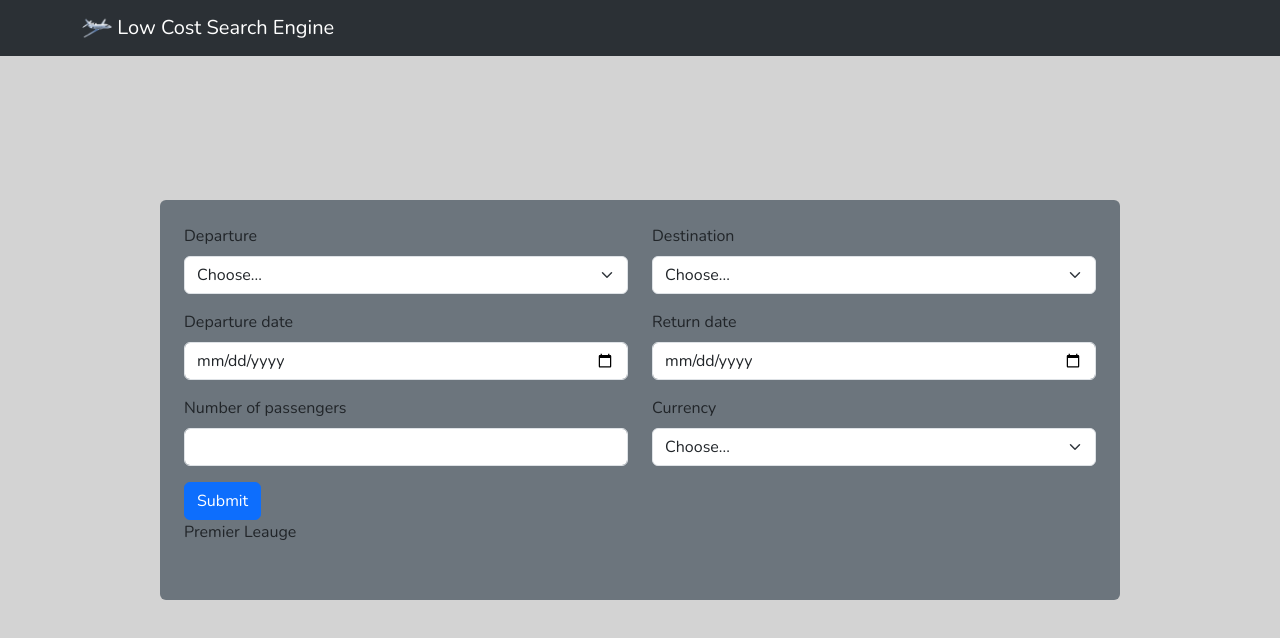
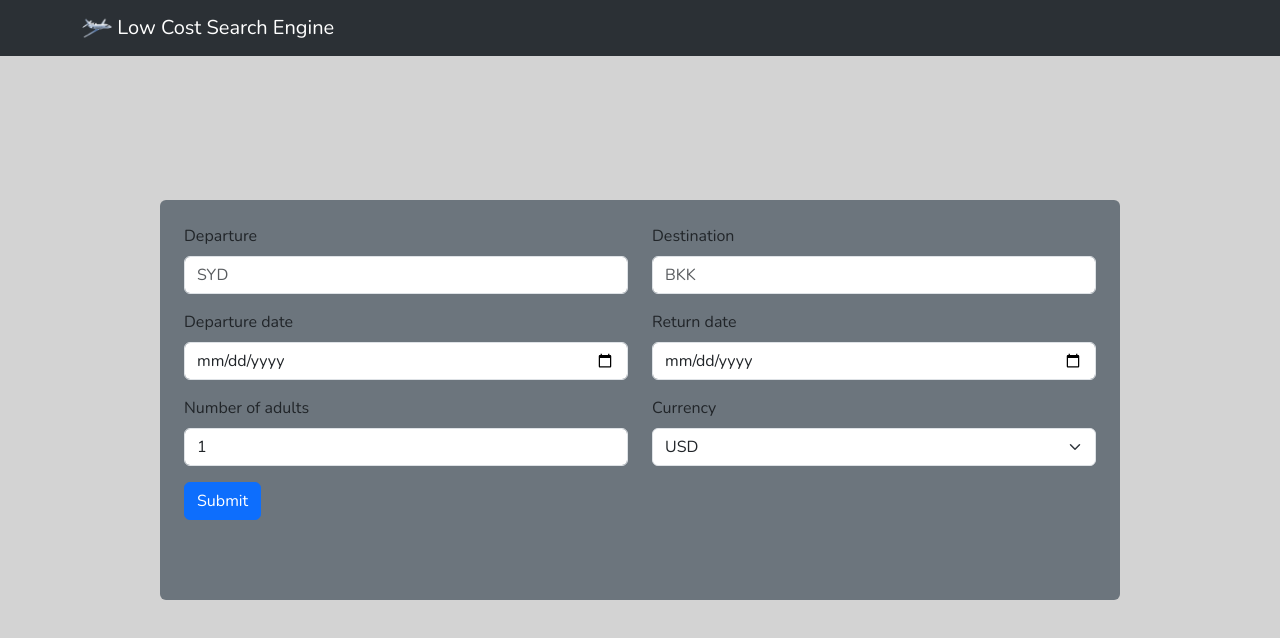
Before and after one commit to lnikol00/low-cost-search, a React (Create React App) app in the folder frontend/: page / in a window 1280 px wide. Shown: the top 638 px of the page. Built offline with nearby package versions, Linux system fonts and the light colour scheme.

Commit message:
adding axios and api calls

```diff
--- a/frontend/package.json
+++ b/frontend/package.json
@@ -6,6 +6,7 @@
     "@testing-library/jest-dom": "^5.17.0",
     "@testing-library/react": "^13.4.0",
     "@testing-library/user-event": "^13.5.0",
+    "axios": "^1.6.7",
     "bootstrap": "^5.3.2",
     "react": "^18.2.0",
     "react-bootstrap": "^2.10.1",
--- a/frontend/src/App.js
+++ b/frontend/src/App.js
@@ -1,23 +1,87 @@
 import "./assets/global.css";
-import { BrowserRouter as Router, Routes, Route } from 'react-router-dom';
-import Header from "./components/Header";
+import { Routes, Route, useNavigate } from 'react-router-dom';
 import Input from "./components/Input";
 import Tables from "./components/Tables";
 import 'bootstrap/dist/css/bootstrap.min.css';
+import { useState } from "react";
+import axios from "./api/axios";
+import Layout from "./context/Layout";
 
 function App() {
+
+  // Input
+  const [departureAirport, setDepartureAirport] = useState("");
+  const [arrivalAirport, setArrivalAirport] = useState("");
+  const [departureDate, setDepartureDate] = useState("");
+  const [returnDate, setReturnDate] = useState("");
+  const [currency, setCurrency] = useState(0);
+  const [passengers, setPassengers] = useState(1);
+
+  // Table
+  const [flights, setFlights] = useState([]);
+  const [errMsg, setErrMsg] = useState(null);
+
+  const navigate = useNavigate();
+
+  const flightSearch = async (e) => {
+    e.preventDefault();
+    try {
+      const search = await axios.post(
+        `/api/Amadeus/async`,
+        { departureAirport, arrivalAirport, departureDate, currency, passengers },
+        {
+          headers: {
+            "Content-Type": "application/json",
+            "Accept": "application/json",
+          },
+        }
+      )
+      setFlights(search.data);
+      console.log(search.data);
+      navigate("/searches");
+    } catch (error) {
+      if (error.response.status === 400) {
+        setErrMsg("Wrong input data!")
+      }
+      else if (error.response?.status === 404) {
+        setErrMsg(`${error.response.data}`)
+      }
+    }
+  }
+
   return (
-    <div className="App">
-      <Router>
-        <Header />
-        <div className="main-container">
-          <Routes>
-            <Route index element={<Input />} />
-            <Route path="test" element={<Tables />} />
-          </Routes>
-        </div>
-      </Router>
-    </div>
+    <Routes>
+      <Route path="/" element={<Layout />}>
+        <Route index element=
+          {
+            <Input
+              departureAirport={departureAirport}
+              setDepartureAirport={setDepartureAirport}
+              arrivalAirport={arrivalAirport}
+              setArrivalAirport={setArrivalAirport}
+              departureDate={departureDate}
+              setDepartureDate={setDepartureDate}
+              // returnDate={returnDate}
+              // setReturnDate={setReturnDate}
+              currency={currency}
+              setCurrency={setCurrency}
+              passengers={passengers}
+              setPassengers={setPassengers}
+              flightSearch={flightSearch}
+              errMsg={errMsg}
+            />
+          }
+        />
+        <Route path="searches" element=
+          {
+            <Tables
+              flights={flights}
+              errMsg={errMsg}
+            />
+          }
+        />
+      </Route>
+    </Routes>
   );
 }
 
--- /dev/null
+++ b/frontend/src/api/axios.js
@@ -0,0 +1,5 @@
+import axios from "axios";
+
+export default axios.create({
+    baseURL: "http://localhost:29216"
+})
--- /dev/null
+++ b/frontend/src/assets/tables.module.css
@@ -0,0 +1,12 @@
+.errmsg {
+    background-color: lightpink;
+    color: firebrick;
+    font-weight: bold;
+    padding: 0.5rem;
+    margin-bottom: 0.5rem;
+}
+
+.offscreen {
+    position: absolute;
+    left: -9999px;
+}
--- a/frontend/src/components/Input.js
+++ b/frontend/src/components/Input.js
@@ -1,65 +1,110 @@
-import React from 'react'
+import React, { useRef } from 'react'
 import Button from 'react-bootstrap/Button';
 import Col from 'react-bootstrap/Col';
 import Form from 'react-bootstrap/Form';
 import Row from 'react-bootstrap/Row';
-import Nav from 'react-bootstrap/Nav';
+import styles from "../assets/tables.module.css"
 
-function Input() {
+function Input(
+    {
+        departureAirport,
+        setDepartureAirport,
+        arrivalAirport,
+        setArrivalAirport,
+        departureDate,
+        setDepartureDate,
+        returnDate,
+        setReturnDate,
+        currency,
+        setCurrency,
+        passengers,
+        setPassengers,
+        flightSearch,
+        errMsg
+    }) {
+
+    const errRef = useRef();
+
     return (
-        <Form className='p-4 rounded bg-secondary f-flex align-items-center justify-content-center position-absolute top-50 start-50 translate-middle w-75 h-50'>
+        <>
+            <p ref={errRef} className={errMsg ? `${styles.errmsg}` : `${styles.offscreen}`} aria-live="assertive">
+                {errMsg}
+            </p>
+            <Form onSubmit={flightSearch} className='p-4 rounded bg-secondary f-flex align-items-center justify-content-center position-absolute top-50 start-50 translate-middle w-75 h-50'>
                 <Row className="mb-3">
-                <Form.Group as={Col} controlId="formGridEmail">
+                    <Form.Group as={Col} controlId="formGridDepartureAirport">
                         <Form.Label>Departure</Form.Label>
-                    <Form.Select defaultValue="Choose...">
-                        <option>Choose...</option>
-                        <option>...</option>
-                    </Form.Select>
+                        <Form.Control
+                            type='text'
+                            placeholder="SYD"
+                            value={departureAirport}
+                            onChange={(e) => setDepartureAirport(e.target.value)}
+                            required
+                        />
                     </Form.Group>
 
-                <Form.Group as={Col} controlId="formGridPassword">
+                    <Form.Group as={Col} controlId="formGridArivalAirport">
                         <Form.Label>Destination</Form.Label>
-                    <Form.Select defaultValue="Choose...">
-                        <option>Choose...</option>
-                        <option>...</option>
-                    </Form.Select>
+                        <Form.Control
+                            type='text'
+                            placeholder="BKK"
+                            value={arrivalAirport}
+                            onChange={(e) => setArrivalAirport(e.target.value)}
+                            required
+                        />
                     </Form.Group>
                 </Row>
 
                 <Row className='mb-3'>
-                <Form.Group as={Col} controlId="formGridAddress1">
+                    <Form.Group as={Col} controlId="formGridDepartureDate">
                         <Form.Label>Departure date</Form.Label>
-                    <Form.Control type='date' placeholder="1234 Main St" />
+                        <Form.Control
+                            type='date'
+                            value={departureDate}
+                            onChange={(e) => setDepartureDate(e.target.value)}
+                        />
                     </Form.Group>
 
-                <Form.Group as={Col} controlId="formGridAddress2">
+                    <Form.Group as={Col} controlId="formGridArrivalDate">
                         <Form.Label>Return date</Form.Label>
-                    <Form.Control type="date" placeholder="Apartment, studio, or floor" />
+                        <Form.Control
+                            type="date"
+                            value={returnDate}
+                            onChange={(e) => setReturnDate(e.target.value)}
+                        />
                     </Form.Group>
                 </Row>
 
 
                 <Row className="mb-3">
-                <Form.Group as={Col} controlId="formGridCity">
-                    <Form.Label>Number of passengers</Form.Label>
-                    <Form.Control type='number' />
+                    <Form.Group as={Col} controlId="formGridPassengers">
+                        <Form.Label>Number of adults</Form.Label>
+                        <Form.Control
+                            type='number'
+                            value={passengers}
+                            onChange={(e) => setPassengers(e.target.value)}
+                            required
+                        />
                     </Form.Group>
 
-                <Form.Group as={Col} controlId="formGridState">
+                    <Form.Group as={Col} controlId="formGridCurrency">
                         <Form.Label>Currency</Form.Label>
-                    <Form.Select defaultValue="Choose...">
-                        <option>Choose...</option>
-                        <option>...</option>
+                        <Form.Select
+                            value={currency}
+                            onChange={(e) => setCurrency(e.target.value)}
+                            required
+                        >
+                            <option value={0}>USD</option>
+                            <option value={1}>EUR</option>
+                            <option value={2}>HRK</option>
                         </Form.Select>
                     </Form.Group>
                 </Row>
-            <Button variant="primary" type="submit">
+                <Button type='submit'>
                     Submit
                 </Button>
-            <Nav.Item>
-                <Nav.Link eventKey="link-1" href={`/test`}>Premier Leauge</Nav.Link>
-            </Nav.Item>
             </Form>
+        </>
     )
 }
 
--- /dev/null
+++ b/frontend/src/context/Layout.js
@@ -0,0 +1,15 @@
+import { Outlet } from "react-router-dom";
+import Header from "../components/Header";
+
+const Layout = () => {
+    return (
+        <main className="App" >
+            <Header />
+            <div className='main-container'>
+                <Outlet />
+            </div>
+        </main>
+    )
+}
+
+export default Layout
--- a/frontend/src/index.js
+++ b/frontend/src/index.js
@@ -2,11 +2,16 @@ import React from 'react';
 import ReactDOM from 'react-dom/client';
 import App from './App';
 import reportWebVitals from './reportWebVitals';
+import { BrowserRouter as Router, Routes, Route } from 'react-router-dom';
 
 const root = ReactDOM.createRoot(document.getElementById('root'));
 root.render(
   <React.StrictMode>
-    <App />
+    <Router>
+      <Routes>
+        <Route path='/*' element={<App />} />
+      </Routes>
+    </Router>
   </React.StrictMode>
 );
 
```
Also changed, not shown: frontend/src/components/Tables.js (+25 -32 lines), 1 other file (tests, documents, lock files or other folders). Lines whose indentation alone changed are shown as unchanged.
